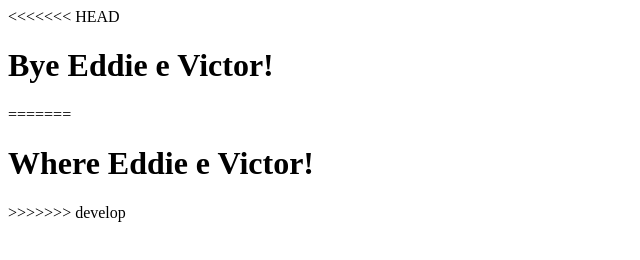
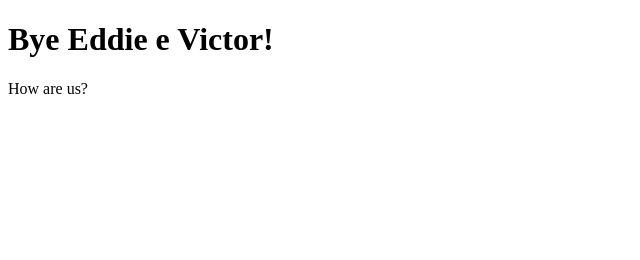
Before and after one commit to EddieSilveira/git-github, a plain HTML site: page index.html in a window 1280 px wide. Shown: the whole page, without its empty margins (0-640 px from the left). Drawn offline with Linux system fonts and the light colour scheme.

Commit message:
feat: index.html
Include paragraph.

```diff
--- a/index.html
+++ b/index.html
@@ -9,11 +9,8 @@
 </head>
 
 <body>
-<<<<<<< HEAD
   <h1>Bye Eddie e Victor!</h1>
-=======
-  <h1>Where Eddie e Victor!</h1>
->>>>>>> develop
+  <p>How are us?</p>
 </body>
 
 </html>
```
